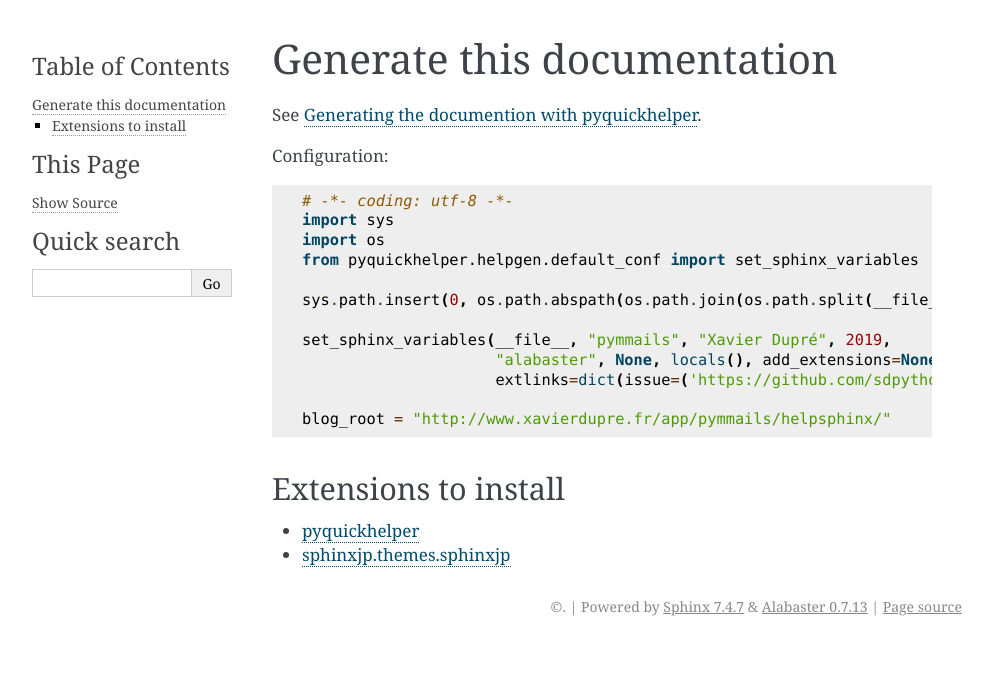
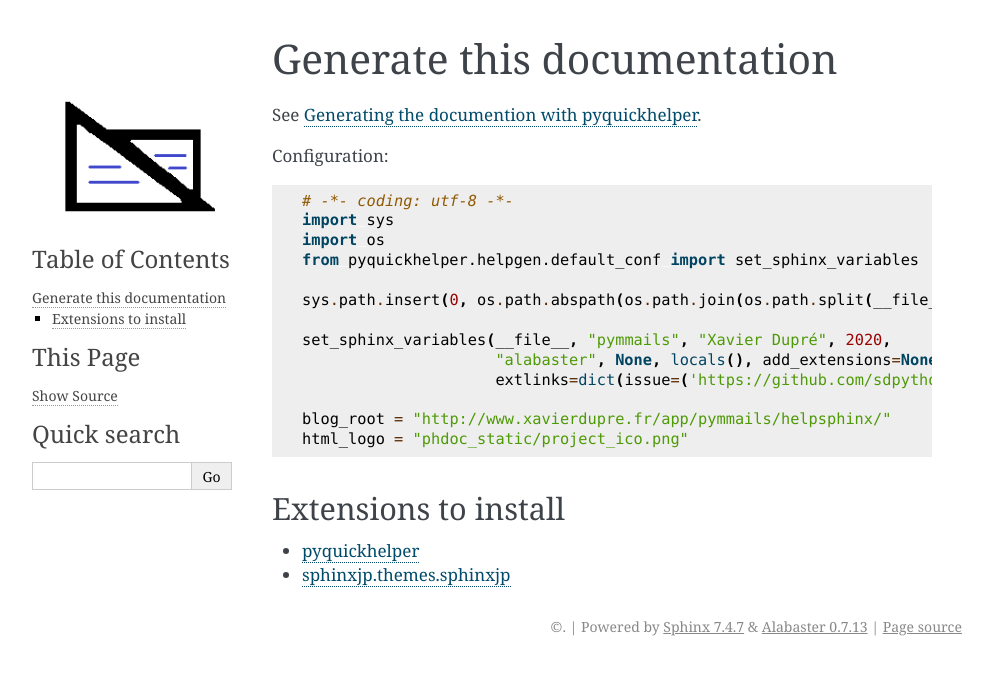
Before and after one commit to sdpython/pymmails, a Sphinx documentation site: the page built from _doc/sphinxdoc/source/generatedoc.rst, in a window 1280 px wide. Shown: the top 675 px of the page, without its empty margins (148-1141 px from the left). Built offline with Sphinx 7.4.7, drawn with Linux system fonts in a browser that asks for light colours; pages that are not in the unit, such as notebooks, are missing from menus.

Commit message:
update documentation

```diff
--- a/_doc/sphinxdoc/source/conf.py
+++ b/_doc/sphinxdoc/source/conf.py
@@ -5,8 +5,9 @@ from pyquickhelper.helpgen.default_conf import set_sphinx_variables
 
 sys.path.insert(0, os.path.abspath(os.path.join(os.path.split(__file__)[0])))
 
-set_sphinx_variables(__file__, "pymmails", "Xavier Dupré", 2019,
+set_sphinx_variables(__file__, "pymmails", "Xavier Dupré", 2020,
                      "alabaster", None, locals(), add_extensions=None,
                      extlinks=dict(issue=('https://github.com/sdpython/pymmails/issues/%s', 'issue')))
 
 blog_root = "http://www.xavierdupre.fr/app/pymmails/helpsphinx/"
+html_logo = "phdoc_static/project_ico.png"
```
Also changed, not shown: LICENSE.txt, 1 other file.
